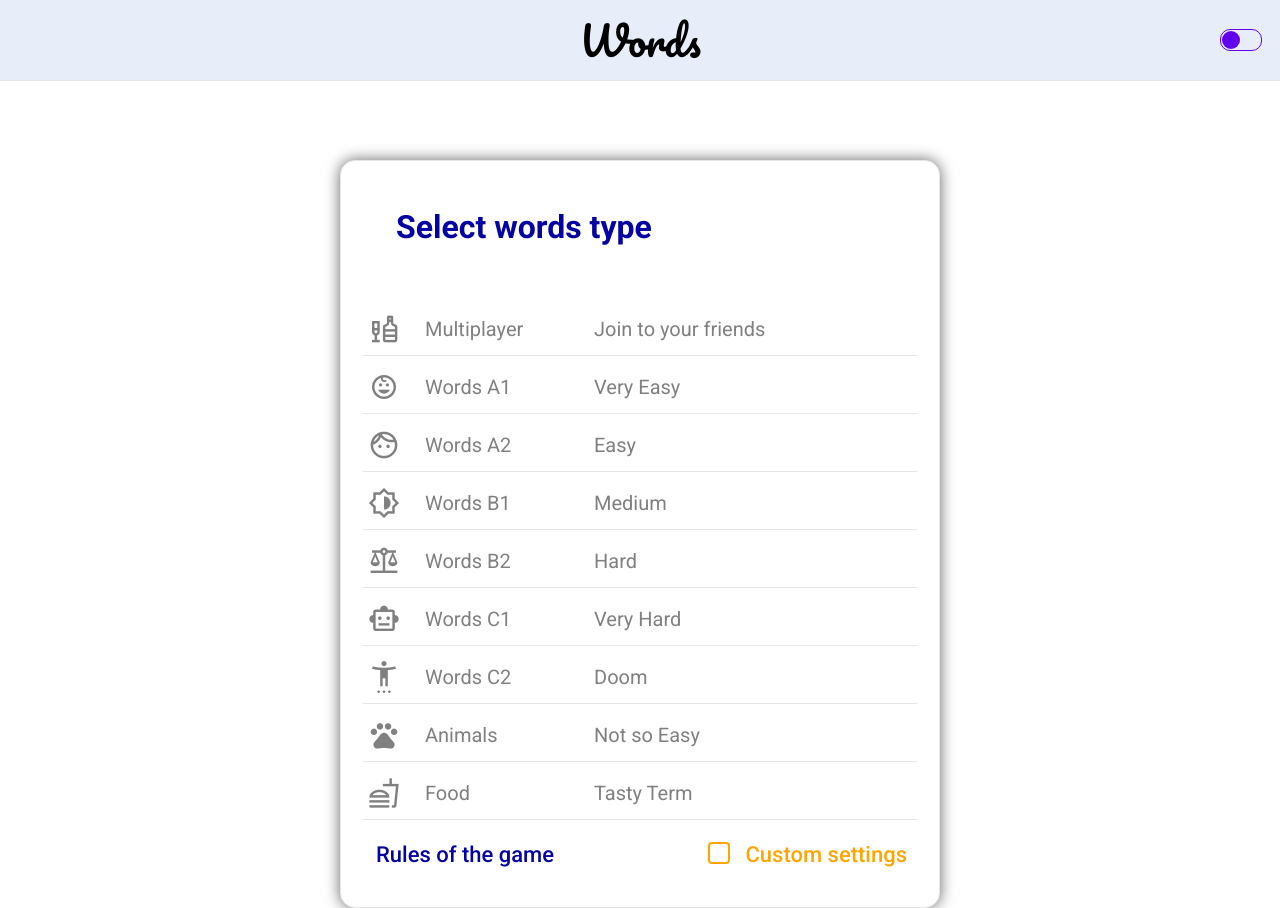
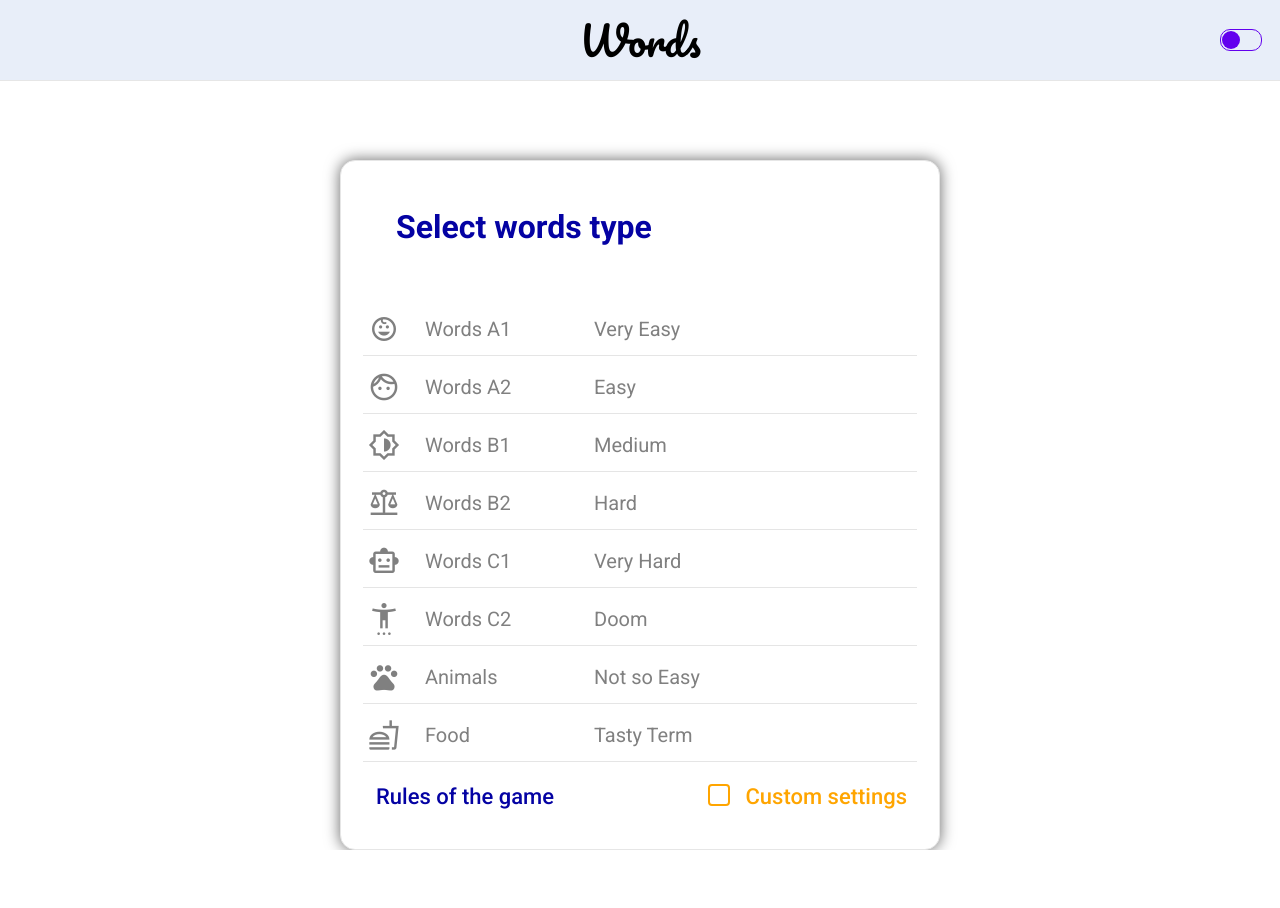
Before and after one commit to OleksandrLi/cards, a React (Create React App) app: page / in a window 1280 px wide. After the commit the page ends 850 px from the top, so only its background shows below. Built offline with nearby package versions, Linux system fonts and the light colour scheme; a web font is replaced by a local one.

Commit message:
disable unready

```diff
--- a/src/features/home/components/TypesList/index.tsx
+++ b/src/features/home/components/TypesList/index.tsx
@@ -33,15 +33,15 @@ const TypesList: React.FC<SettingsProps> = ({
   return (
     <SelectList>
       <tbody>
-        <div onClick={handleOpenMode}>
-          <TR>
-            <IconTD>
-              <span className="material-symbols-outlined">liquor</span>
-            </IconTD>
-            <TD flex={0.5}>Multiplayer</TD>
-            <TD flex={1}>Join to your friends</TD>
-          </TR>
-        </div>
+        {/*<div onClick={handleOpenMode}>*/}
+        {/*  <TR>*/}
+        {/*    <IconTD>*/}
+        {/*      <span className="material-symbols-outlined">liquor</span>*/}
+        {/*    </IconTD>*/}
+        {/*    <TD flex={0.5}>Multiplayer</TD>*/}
+        {/*    <TD flex={1}>Join to your friends</TD>*/}
+        {/*  </TR>*/}
+        {/*</div>*/}
         {DATA_LIST.map((item) => {
           return (
             <Link
--- a/src/features/settings/index.tsx
+++ b/src/features/settings/index.tsx
@@ -33,7 +33,7 @@ const LessonSettings: React.FC = () => {
   return (
     <Container>
       <Title>Settings</Title>
-      <Players playersMode={playersMode} setPlayersMode={setPlayersMode} />
+      {/*<Players playersMode={playersMode} setPlayersMode={setPlayersMode} />*/}
       <Slider
         value={value}
         setValue={setValue}
```
